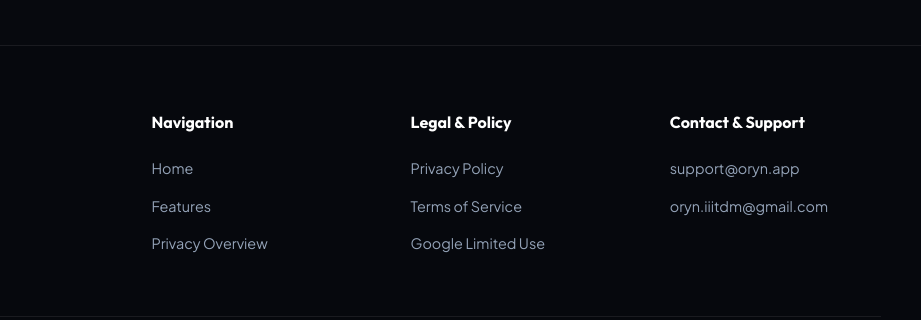
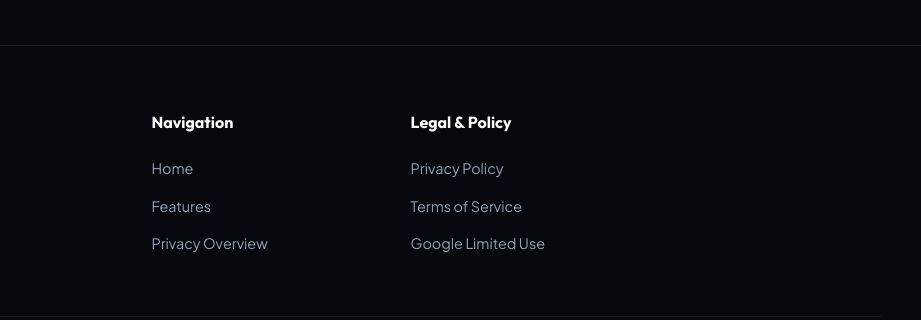
Before and after one commit to anumulamadhava2005/oryn, a website: page web/index.html in a window 1280 px wide. Shown: the part 1854-2174 px from the top of the page, 359-1280 px from the left. Drawn offline with Linux system fonts and the light colour scheme.

Commit message:
remove support

```diff
--- a/web/index.html
+++ b/web/index.html
@@ -125,13 +125,6 @@
         </ul>
       </div>
 
-      <div class="footer-column">
-        <h4>Contact &amp; Support</h4>
-        <ul>
-          <li><a href="mailto:support@oryn.app">support@oryn.app</a></li>
-          <li><a href="mailto:oryn.iiitdm@gmail.com">oryn.iiitdm@gmail.com</a></li>
-        </ul>
-      </div>
     </div>
 
     <div class="footer-bottom">
```
